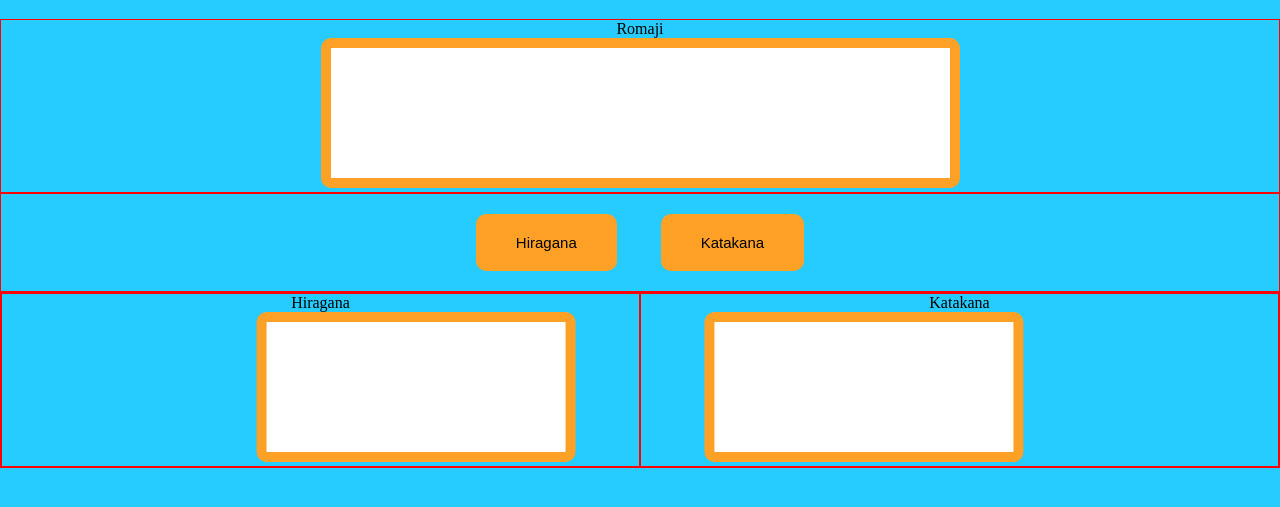
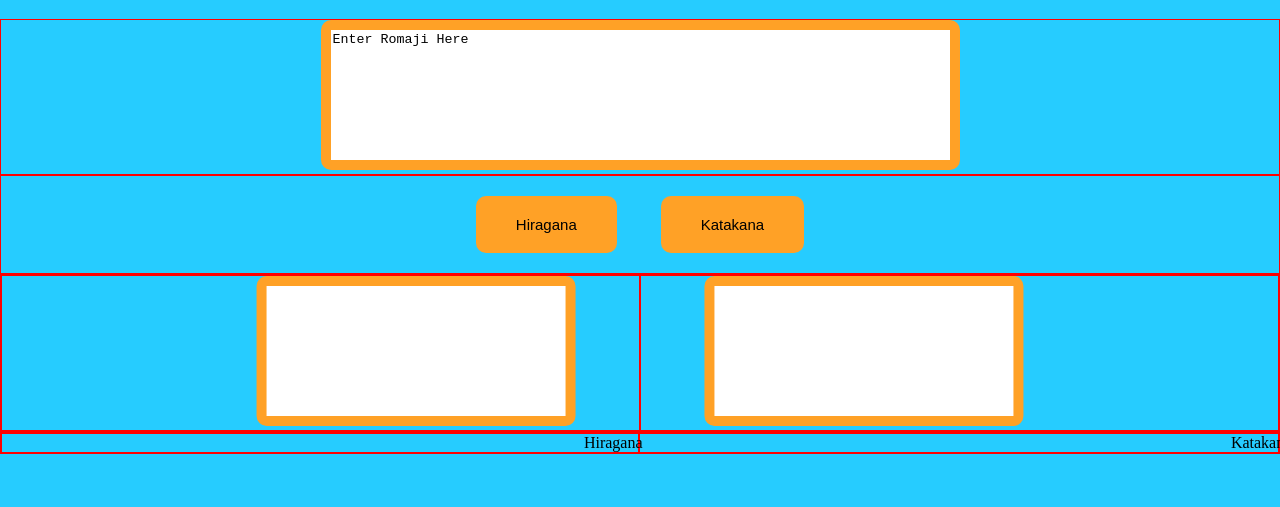
Before and after one commit to jmyshadow/kanaConverter, a plain HTML site: page index.html in a window 1280 px wide. Shown: the part 61-568 px from the top of the page. Drawn offline with Linux system fonts and the light colour scheme.

Commit message:
css before trying flexbox in flexbox

```diff
--- a/css/style.css
+++ b/css/style.css
@@ -42,12 +42,7 @@ button {
 .left{
     transform: translate(30%, 0);
 }
-/*
-label{
-    display: inline-block;
-    transform: translate(-500%, 0);
-}
-*/
+
 .right{
     transform: translate(-30%, 0);
 }
@@ -55,3 +50,13 @@ label{
 .flex-child {
     flex-grow: 1;
 }
+
+.flex-child label{
+    float: left;
+    transform: translateX(100%);
+}
+
+span{
+    display: inline-block;
+    transform: translateX(500%);
+}
--- a/index.html
+++ b/index.html
@@ -13,8 +13,7 @@
     <h1>Convert Romaji into Kana</h1>
 
     <div id="romaji-div">
-        <label for="textbox">Romaji</label><br>
-        <textarea id="textbox" name="textbox" cols="50" rows="5"></textarea>
+        <textarea id="textbox" name="textbox" cols="50" rows="5">Enter Romaji Here</textarea>
         <br>
         <span class="error hidden" id="error">Invalid Input</span>
     </div>
@@ -26,14 +25,21 @@
 
     <div id="output-container" class="container">
         <div id="hiragana-div" class="flex-child">
-            <label for="hiragana" class="test">Hiragana</label><br>
             <textarea id="hiragana" name="hiragana" cols="50" rows="5" class="left" readonly></textarea><br>
         </div>
 
         <div id="katakana-div" class="flex-child">
-            <label for="katakana">Katakana</label><br>
             <textarea id="katakana" name="katakana" cols="50" rows="5" class="right" readonly></textarea><br>
         </div>
+    </div>
+        <div id="labels" class="container">
+            <div id="hiragana-label" class="flex-child">
+                <span>Hiragana</span>
+            </div>
+            <div id="katakana-label" class="flex-child">
+                <span>Katakana</span>
+            </div>
+
     </div>
 
     <script src="js/converter.js"></script>
```
